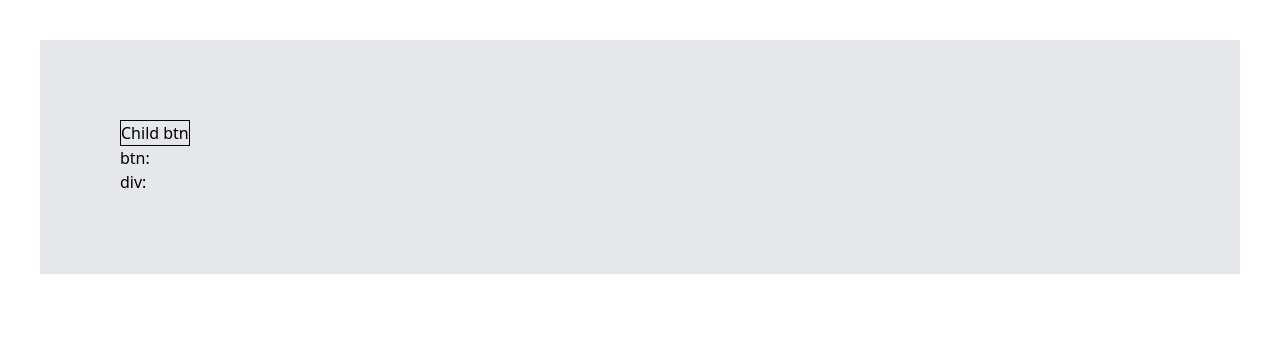
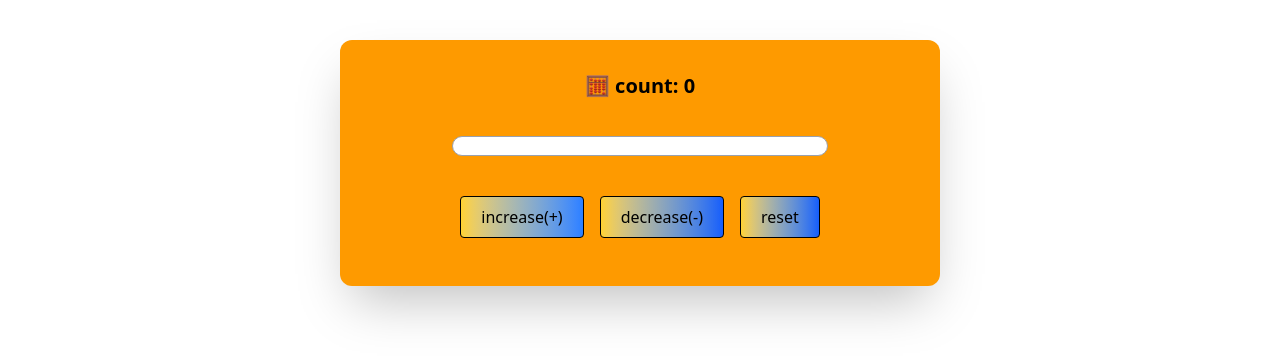
Before and after one commit to selina-islam/Play_With_React, a React (Vite) app: page / in a window 1280 px wide. Shown: the top 360 px of the page. Built offline with nearby package versions, Linux system fonts and the light colour scheme.

Commit message:
counter app

```diff
--- a/package.json
+++ b/package.json
@@ -14,6 +14,7 @@
     "prop-types": "^15.8.1",
     "react": "^19.0.0",
     "react-dom": "^19.0.0",
+    "react-hot-toast": "^2.5.2",
     "tailwindcss": "^4.1.4"
   },
   "devDependencies": {
--- a/src/App.jsx
+++ b/src/App.jsx
@@ -1,11 +1,13 @@
 import React from 'react'
-import Propagation from './EventBubling/Propagation'
+import AppCounter from './CounterApp/AppCounter'
+import { Toaster } from 'react-hot-toast'
 
 
 function App() {
   return (
     <div className='m-10'>
-<Propagation/>
+      <Toaster position='bottom-center'/>
+      <AppCounter/>
     </div>
   )
 }
--- /dev/null
+++ b/src/CounterApp/AppCounter.jsx
@@ -0,0 +1,81 @@
+import React, { useState } from "react";
+import toast from "react-hot-toast";
+
+const AppCounter = () => {
+  // state to keep track of the counter value
+  const [count, setCount] = useState(0);
+
+  // constants for max and min limits
+  const MaxCount = 5;
+  const MinCount = 0;
+
+  // function to handle increase button click
+  const handleIncrement = () => {
+    if (count < MaxCount) {
+      setCount((prev) => prev + 1);
+      toast.success("✅ increased!");
+    } else {
+      toast.error("🚫 max limit reached!");
+    }
+  };
+
+  // function to handle decrease button click
+  const handleDecrement = () => {
+    if (count > MinCount) {
+      setCount((prev) => prev - 1);
+      toast("🔻 decreased");
+    } else {
+      toast.error("❌ minimum value is 0");
+    }
+  };
+
+  // function to reset the counter
+  const handleReset = () => {
+    setCount(0);
+    toast("🔁 counter reset");
+  };
+
+  // calculate progress bar percentage
+  const progressPercentage = (count / MaxCount) * 100;
+
+  return (
+    <div className="bg-amber-500 p-8 text-center rounded-xl shadow-2xl border-amber-500 hover:translate-y-1 w-[50%] mx-auto hover:bg-amber-600 duration-300 transition-transform">
+      {/* display counter value */}
+      <p className="text-xl font-bold pb-3">🧮 count: {count}</p>
+
+      {/* progress bar */}
+      <div className="w-[70%] mx-auto my-6 h-5 bg-white border border-gray-400 rounded-full overflow-hidden transition-all duration-300">
+        <div
+          className="bg-blue-500 h-full"
+          style={{ width: `${progressPercentage}%` }}
+        ></div>
+      </div>
+
+      {/* increase button */}
+      <button
+        onClick={handleIncrement}
+        className="border px-5 py-2 rounded bg-gradient-to-r to-blue-500 hover:bg-gradient-to-r from-amber-300"
+      >
+        increase(+)
+      </button>
+
+      {/* decrease button */}
+      <button
+        onClick={handleDecrement}
+        className="border px-5 py-2 mx-4 my-4 rounded bg-gradient-to-r to-blue-600 hover:bg-gradient-to-r from-amber-300"
+      >
+        decrease(-)
+      </button>
+
+      {/* reset button */}
+      <button
+        onClick={handleReset}
+        className="border px-5 py-2 rounded bg-gradient-to-r to-blue-600 hover:bg-gradient-to-r from-amber-300"
+      >
+        reset
+      </button>
+    </div>
+  );
+};
+
+export default AppCounter;
```
Also changed, not shown: 1 other file (tests, documents, lock files or other folders).
